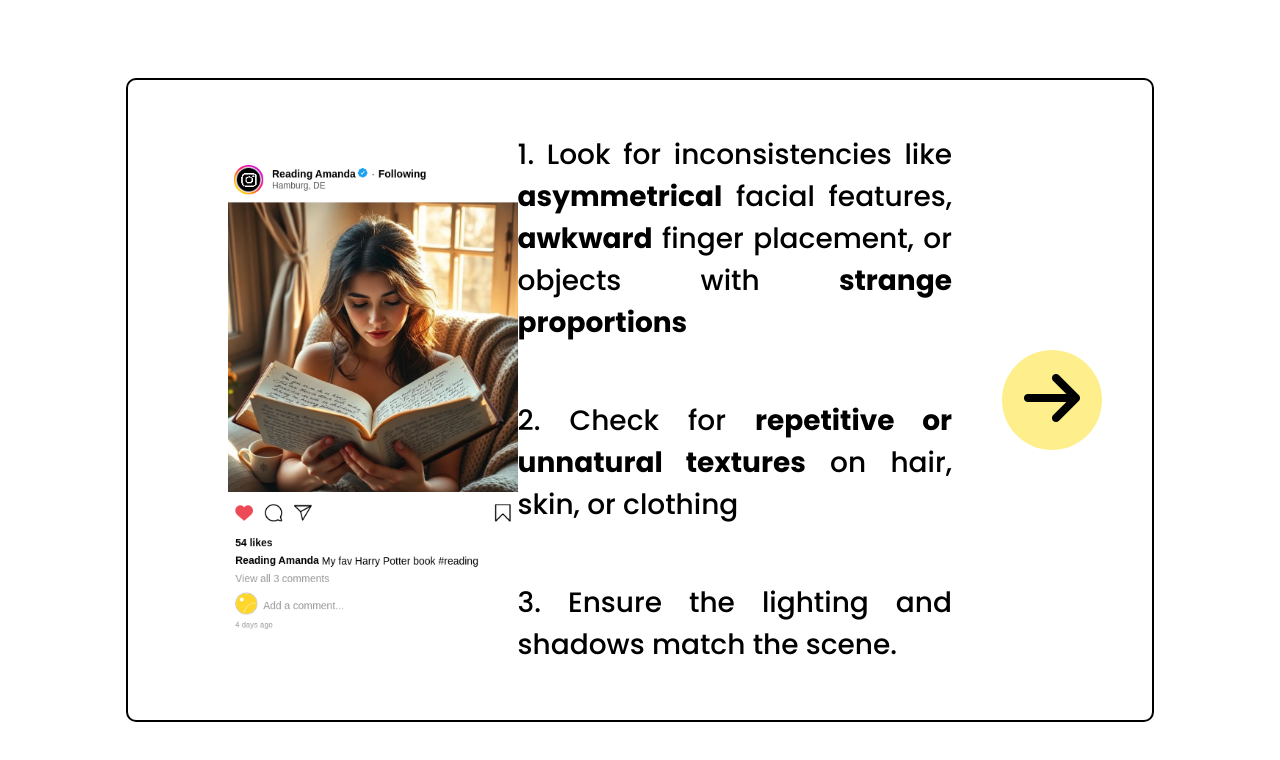
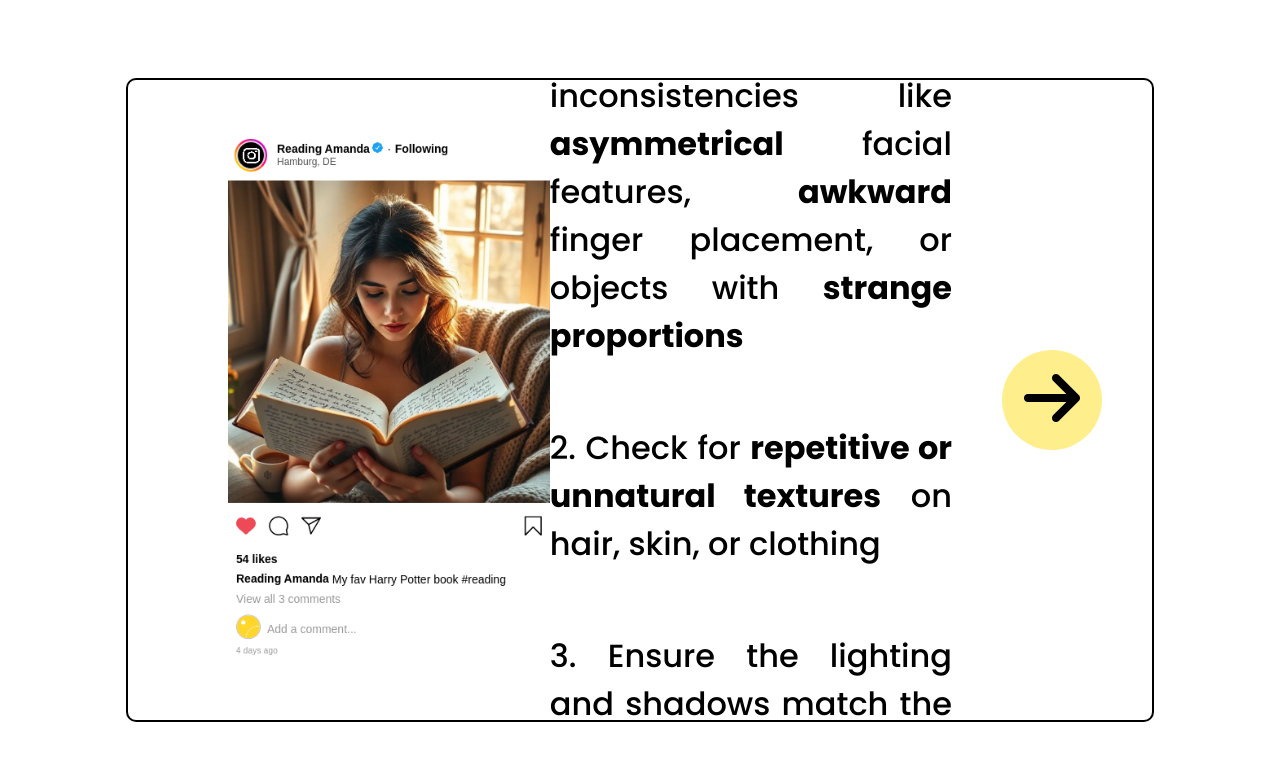
Before and after one commit to czajkowskis/AI_Guardians, a Vue app: page /end in a window 1280 px wide. Shown: the top 760 px of the page. Built offline with nearby package versions, Linux system fonts and the light colour scheme.

Commit message:
CHANGE: Photo and font sizes in End View

```diff
--- a/src/views/EndView.vue
+++ b/src/views/EndView.vue
@@ -137,7 +137,7 @@
   }
 
   .middle-right-container {
-    width: 60%;
+    width: 50%;
     display: flex;
     flex-direction: column;
     justify-content: center;
@@ -157,12 +157,12 @@
 
   p {
     font-family: "Poppins";
-    font-size: 28px;
+    font-size: 32px;
     font-weight: 500;
     color: #000;
   }
   img {
-    width: 350px;
+    width: 400px;
   }
 
 
```
